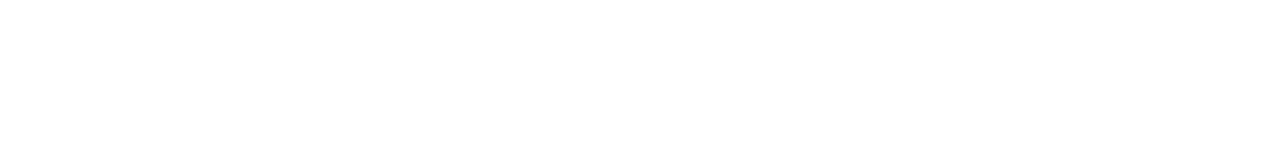
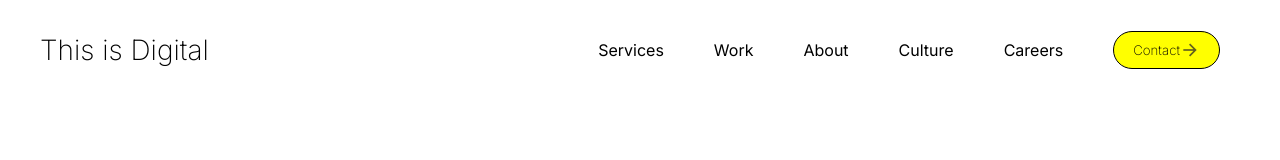
Before and after one commit to Meche221/This-is-digital-project2-, a plain HTML site: page index.html in a window 1280 px wide. Drawn offline with nearby package versions, Linux system fonts and the light colour scheme; a web font is replaced by a local one.

Commit message:
Nav-bar done

```diff
--- a/index.html
+++ b/index.html
@@ -4,11 +4,33 @@
     <meta charset="UTF-8">
     <meta name="viewport" content="width=device-width, initial-scale=1.0">
     <link rel="stylesheet" href="style.css">
+    <link rel="preconnect" href="https://fonts.googleapis.com">
+<link rel="preconnect" href="https://fonts.gstatic.com" crossorigin>
+<link href="https://fonts.googleapis.com/css2?family=Birthstone&family=Inter:ital,opsz,wght@0,14..32,100..900;1,14..32,100..900&family=Josefin+Slab:ital,wght@0,100..700;1,100..700&family=Montserrat:ital,wght@0,100..900;1,100..900&family=Orbitron:wght@400..900&family=Raleway:ital,wght@0,100..900;1,100..900&family=Roboto:ital,wght@0,100..900;1,100..900&family=Rubik:ital,wght@0,300..900;1,300..900&display=swap" rel="stylesheet">
+<link
+    href="https://cdn.jsdelivr.net/npm/remixicon@4.5.0/fonts/remixicon.css"
+    rel="stylesheet"
+/>
     <title>This is Digital</title>
 </head>
 <body>
-
-
+    <div id="main">
+        <div id="nav">
+            <h1>This is Digital</h1>
+            <div id="part2">
+                <a href="#">Services</a>
+                <a href="#">Work</a>
+                <a href="#">About</a>
+                <a href="#">Culture</a>
+                <a href="#">Careers</a>
+                <a href="#">
+                    <h5>Contact</h5>
+                    <div id="green"></div>
+                    <i class="ri-arrow-right-line"></i>
+                </a>
+            </div>
+        </div>
+    </div>
     <script src="index.js"></script>
 </body>
 </html>
--- a/style.css
+++ b/style.css
@@ -2,9 +2,74 @@
   margin: 0;
   padding: 0;
   box-sizing: border-box;
+  font-family: Inter;
 }
 
 html, body {
   height: 100%;
   width: 100%;
 }
+#main{
+    height: 100%;
+    width: 100%;
+    position: relative;
+}
+#nav{
+    height: 100px;
+    width: 100%;
+    position: fixed;
+    /* background-color: red; */
+    top: 0;
+    padding: 0px 40px;
+    display: flex;
+    align-items: center;
+    justify-content: space-between;
+}
+#nav h1{
+    font-size: 28px;
+    font-weight: 200;
+}
+#nav #part2{
+    display: flex;
+    justify-content: center;
+    align-items: center;
+    column-gap: 10px;
+}
+#part2 a{
+    color: black;
+    text-decoration: none;
+    margin: 20px;
+}
+#part2 a:nth-last-child(1){
+    background-color: yellow;
+    padding: 7px 19px;
+    border-radius: 50px;
+    border: 1px solid black;
+    position: relative;
+    overflow: hidden;
+    display: flex;
+    align-items: center;
+}
+#part2 a:nth-last-child(1) h5{
+    font-weight: 200;
+    position: relative;
+    z-index: 9;
+}
+#part2 a:nth-last-child(1) #green{
+    width: 100%;
+    background-color: springgreen;
+    top: 0;
+    left: -100%;
+    position: absolute;
+    height: 100%;
+    transition: left 0.4s ease;
+
+}
+#part2 a:nth-last-child(1):hover #green{
+    left: 0;
+}
+i{
+    font-size: 20px;
+    color: rgba(43, 42, 42, 0.748);
+    font-weight: 100;
+}
```
